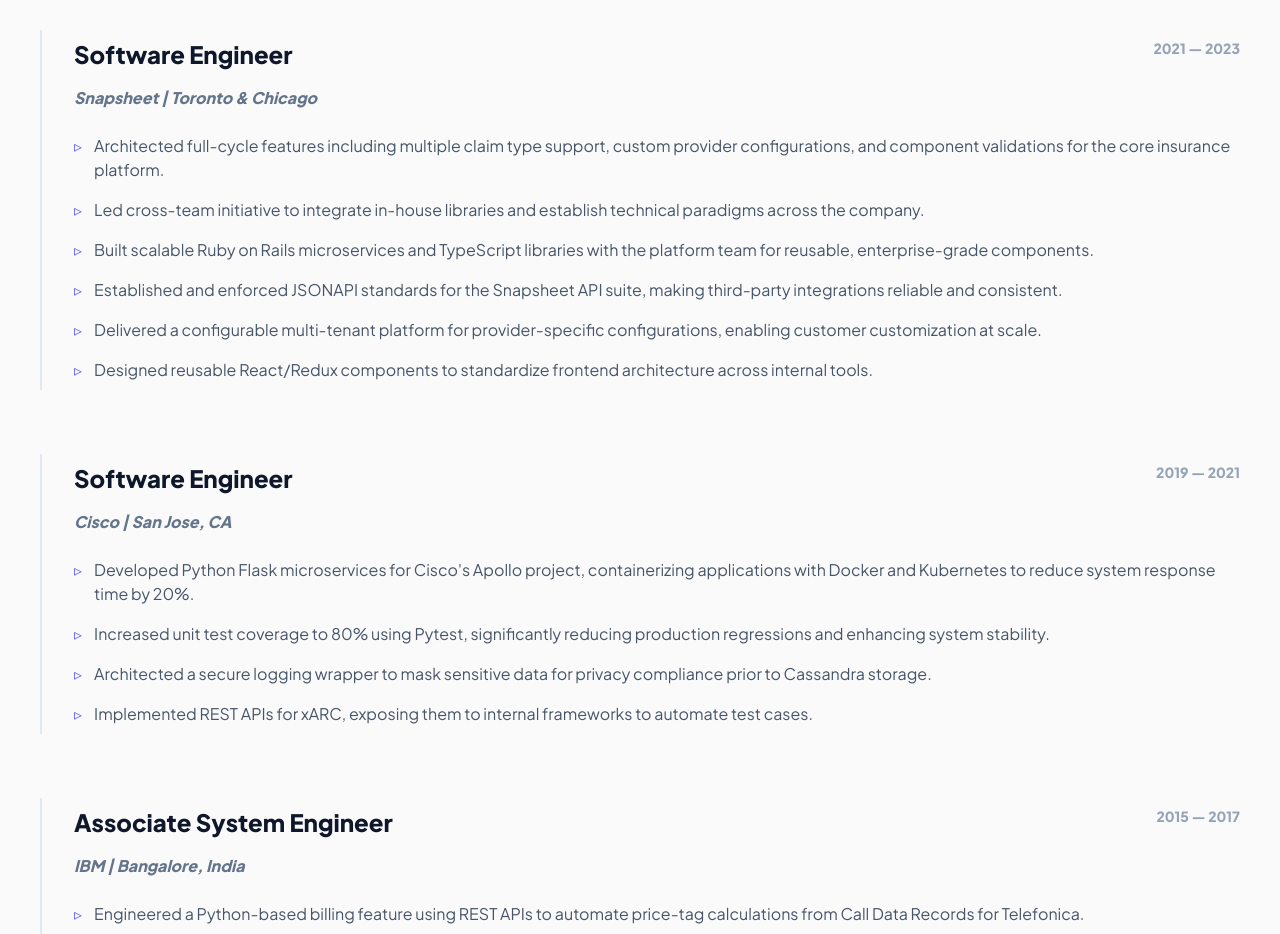
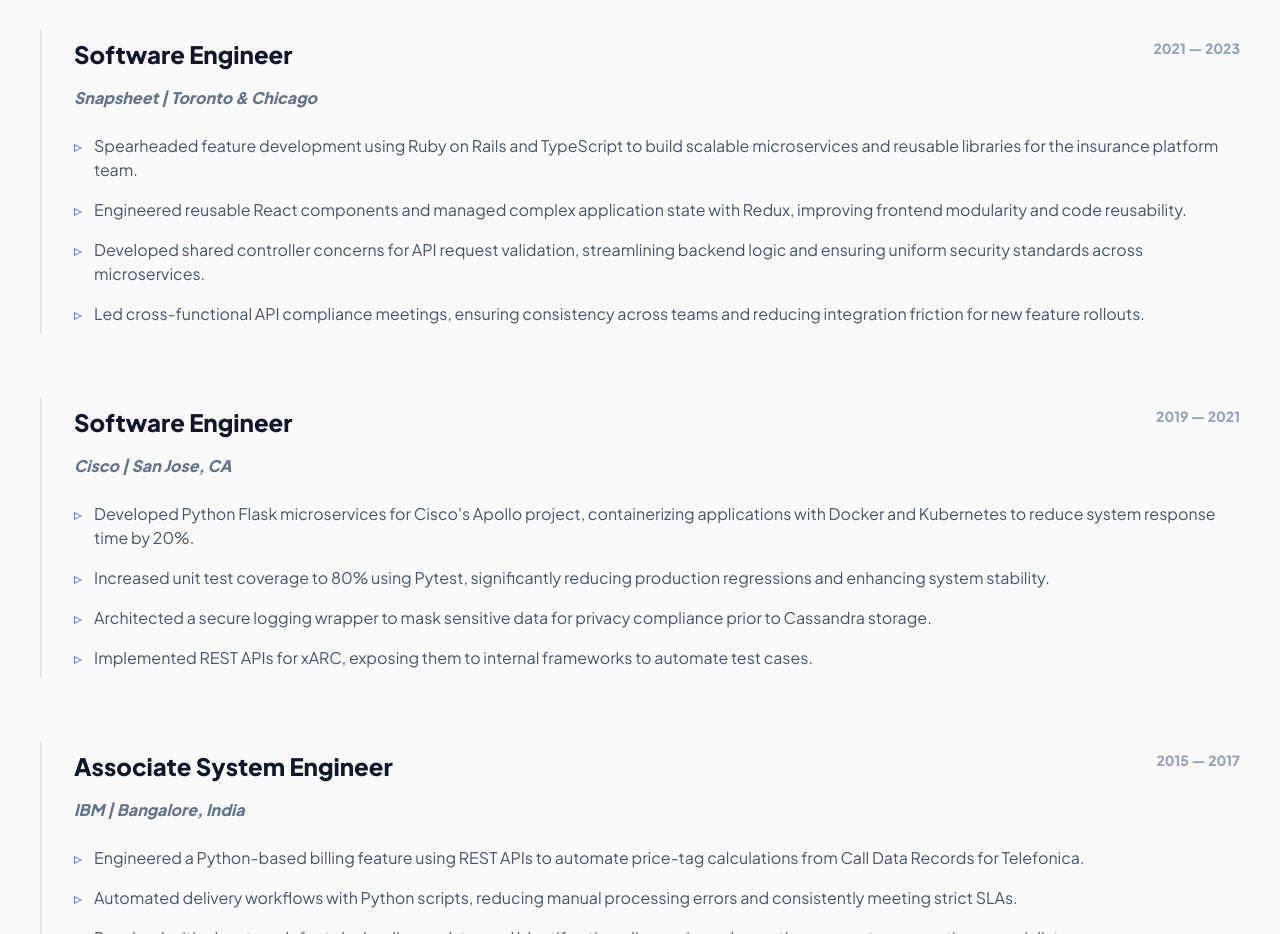
Before and after one commit to harihara0072/hari-nakshatrala, a plain HTML site: page index.html in a window 1280 px wide. Shown: the part 2020-2954 px from the top of the page. Drawn offline with nearby package versions, Linux system fonts and the light colour scheme.

Commit message:
Updated portfolio

```diff
--- a/index.html
+++ b/index.html
@@ -110,12 +110,10 @@
                 </div>
                 <p class="text-slate-500 font-bold mb-6 italic">Snapsheet | Toronto & Chicago</p>
                 <ul class="space-y-4 text-slate-600">
-                    <li class="flex items-start"><span class="text-indigo-500 mr-3">▹</span> Architected full-cycle features including multiple claim type support, custom provider configurations, and component validations for the core insurance platform.</li>
-                    <li class="flex items-start"><span class="text-indigo-500 mr-3">▹</span> Led cross-team initiative to integrate in-house libraries and establish technical paradigms across the company.</li>
-                    <li class="flex items-start"><span class="text-indigo-500 mr-3">▹</span> Built scalable Ruby on Rails microservices and TypeScript libraries with the platform team for reusable, enterprise-grade components.</li>
-                    <li class="flex items-start"><span class="text-indigo-500 mr-3">▹</span> Established and enforced JSONAPI standards for the Snapsheet API suite, making third-party integrations reliable and consistent.</li>
-                    <li class="flex items-start"><span class="text-indigo-500 mr-3">▹</span> Delivered a configurable multi-tenant platform for provider-specific configurations, enabling customer customization at scale.</li>
-                    <li class="flex items-start"><span class="text-indigo-500 mr-3">▹</span> Designed reusable React/Redux components to standardize frontend architecture across internal tools.</li>
+                    <li class="flex items-start"><span class="text-indigo-500 mr-3">▹</span> Spearheaded feature development using Ruby on Rails and TypeScript to build scalable microservices and reusable libraries for the insurance platform team.</li>
+                    <li class="flex items-start"><span class="text-indigo-500 mr-3">▹</span> Engineered reusable React components and managed complex application state with Redux, improving frontend modularity and code reusability.</li>
+                    <li class="flex items-start"><span class="text-indigo-500 mr-3">▹</span> Developed shared controller concerns for API request validation, streamlining backend logic and ensuring uniform security standards across microservices.</li>
+                    <li class="flex items-start"><span class="text-indigo-500 mr-3">▹</span> Led cross-functional API compliance meetings, ensuring consistency across teams and reducing integration friction for new feature rollouts.</li>
                 </ul>
             </div>
 
```
